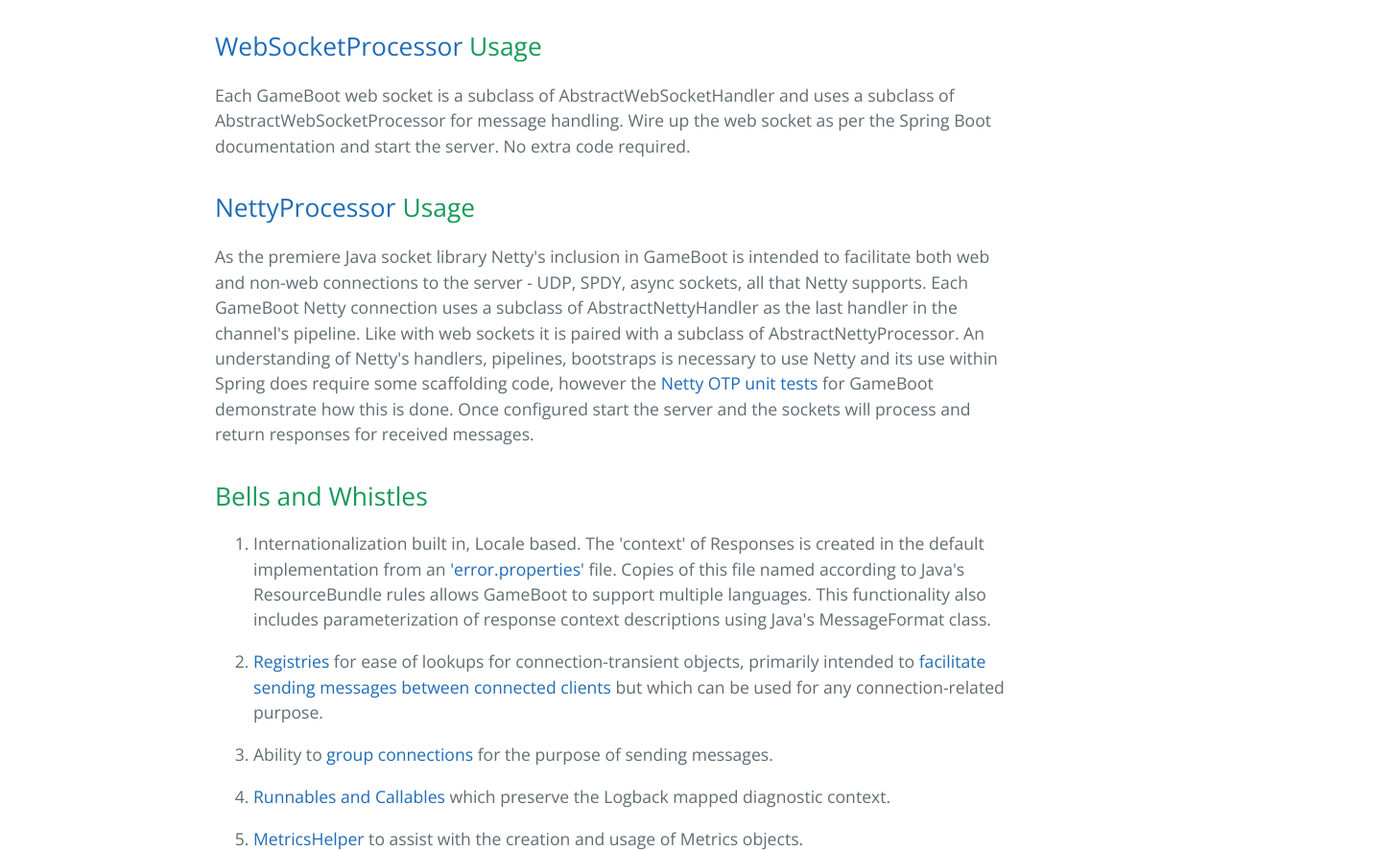
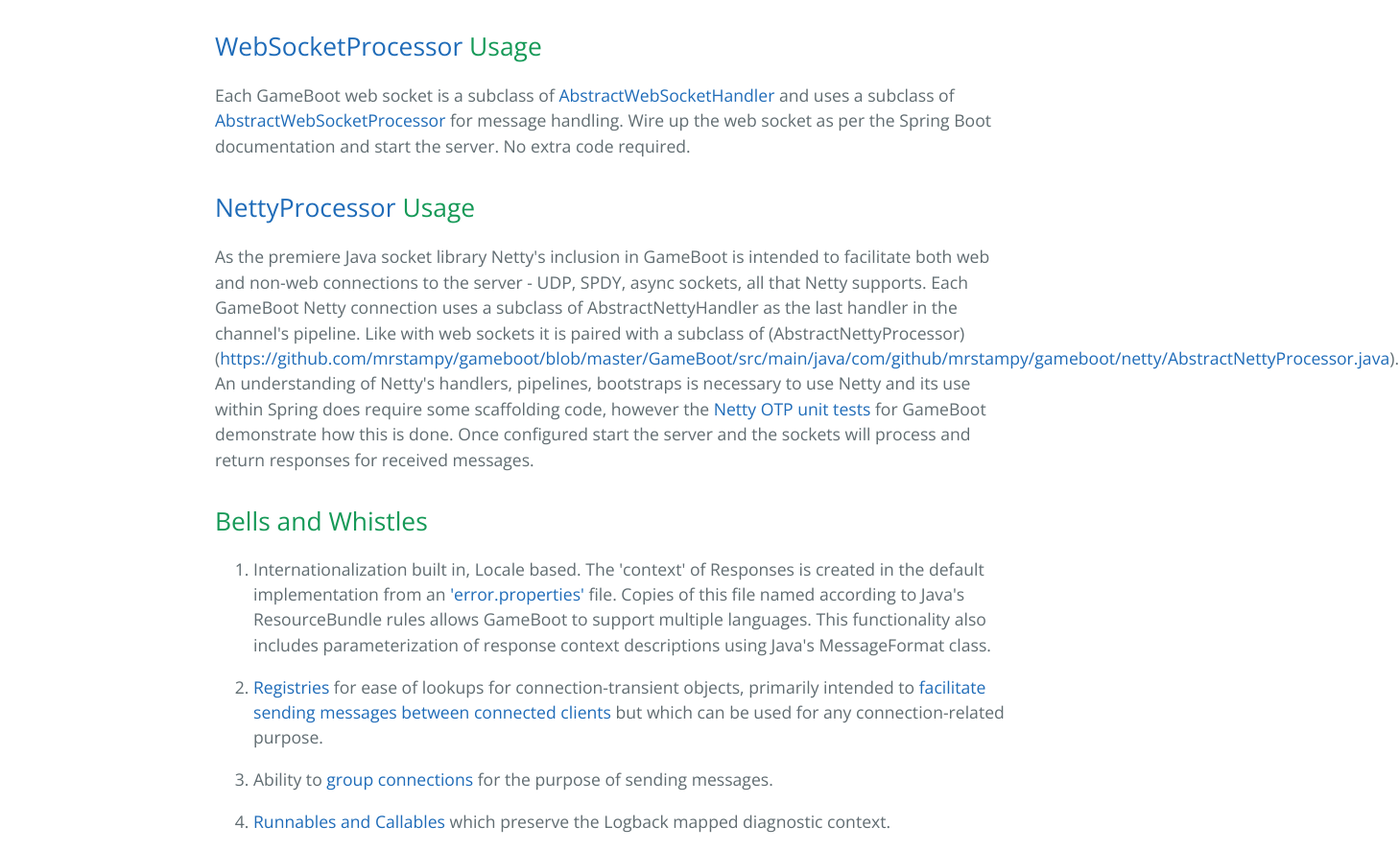
Before and after one commit to mrstampy/gameboot, a plain HTML site: page index.html in a window 1280 px wide. Shown: the part 2561-3447 px from the top of the page at 96% size, 1458 px wide, since content can reach past the window. Drawn offline with nearby package versions, Linux system fonts and the light colour scheme.

```diff
--- a/index.html
+++ b/index.html
@@ -104,12 +104,12 @@
 <h2>
 <a id="websocketprocessor-usage" class="anchor" href="#websocketprocessor-usage" aria-hidden="true"><span class="octicon octicon-link"></span></a><a href="https://github.com/mrstampy/gameboot/blob/master/GameBoot/src/main/java/com/github/mrstampy/gameboot/websocket/AbstractWebSocketProcessor.java">WebSocketProcessor</a> Usage</h2>
 
-<p>Each GameBoot web socket is a subclass of AbstractWebSocketHandler and uses a subclass of AbstractWebSocketProcessor for message handling.  Wire up the web socket as per the Spring Boot documentation and start the server.  No extra code required.</p>
+<p>Each GameBoot web socket is a subclass of <a href="https://github.com/mrstampy/gameboot/blob/master/GameBoot/src/main/java/com/github/mrstampy/gameboot/websocket/AbstractWebSocketHandler.java">AbstractWebSocketHandler</a> and uses a subclass of <a href="https://github.com/mrstampy/gameboot/blob/master/GameBoot/src/main/java/com/github/mrstampy/gameboot/websocket/AbstractWebSocketProcessor.java">AbstractWebSocketProcessor</a> for message handling.  Wire up the web socket as per the Spring Boot documentation and start the server.  No extra code required.</p>
 
 <h2>
 <a id="nettyprocessor-usage" class="anchor" href="#nettyprocessor-usage" aria-hidden="true"><span class="octicon octicon-link"></span></a><a href="https://github.com/mrstampy/gameboot/blob/master/GameBoot/src/main/java/com/github/mrstampy/gameboot/netty/AbstractNettyProcessor.java">NettyProcessor</a> Usage</h2>
 
-<p>As the premiere Java socket library Netty's inclusion in GameBoot is intended to facilitate both web and non-web connections to the server - UDP, SPDY, async sockets, all that Netty supports.  Each GameBoot Netty connection uses a subclass of AbstractNettyHandler as the last handler in the channel's pipeline.  Like with web sockets it is paired with a subclass of AbstractNettyProcessor.  An understanding of Netty's handlers, pipelines, bootstraps is necessary to use Netty and its use within Spring does require some scaffolding code, however the <a href="https://github.com/mrstampy/gameboot/tree/master/GameBoot/src/test/java/com/github/mrstampy/gameboot/otp/netty">Netty OTP unit tests</a> for GameBoot demonstrate how this is done.  Once configured start the server and the sockets will process and return responses for received messages.</p>
+<p>As the premiere Java socket library Netty's inclusion in GameBoot is intended to facilitate both web and non-web connections to the server - UDP, SPDY, async sockets, all that Netty supports.  Each GameBoot Netty connection uses a subclass of AbstractNettyHandler as the last handler in the channel's pipeline.  Like with web sockets it is paired with a subclass of (AbstractNettyProcessor)(<a href="https://github.com/mrstampy/gameboot/blob/master/GameBoot/src/main/java/com/github/mrstampy/gameboot/netty/AbstractNettyProcessor.java">https://github.com/mrstampy/gameboot/blob/master/GameBoot/src/main/java/com/github/mrstampy/gameboot/netty/AbstractNettyProcessor.java</a>).  An understanding of Netty's handlers, pipelines, bootstraps is necessary to use Netty and its use within Spring does require some scaffolding code, however the <a href="https://github.com/mrstampy/gameboot/tree/master/GameBoot/src/test/java/com/github/mrstampy/gameboot/otp/netty">Netty OTP unit tests</a> for GameBoot demonstrate how this is done.  Once configured start the server and the sockets will process and return responses for received messages.</p>
 
 <h2>
 <a id="bells-and-whistles" class="anchor" href="#bells-and-whistles" aria-hidden="true"><span class="octicon octicon-link"></span></a>Bells and Whistles</h2>
```
Also changed, not shown: params.json (+1 -1 lines).
